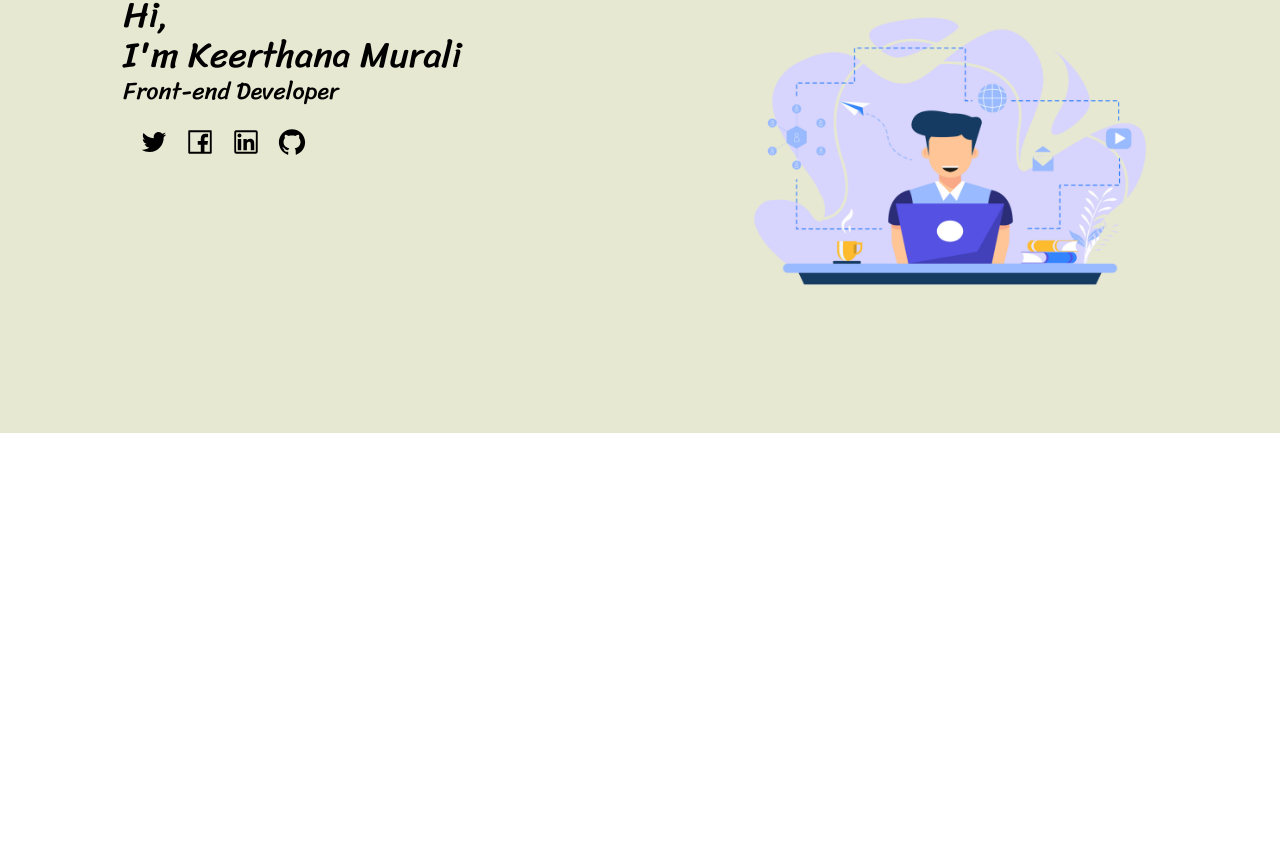
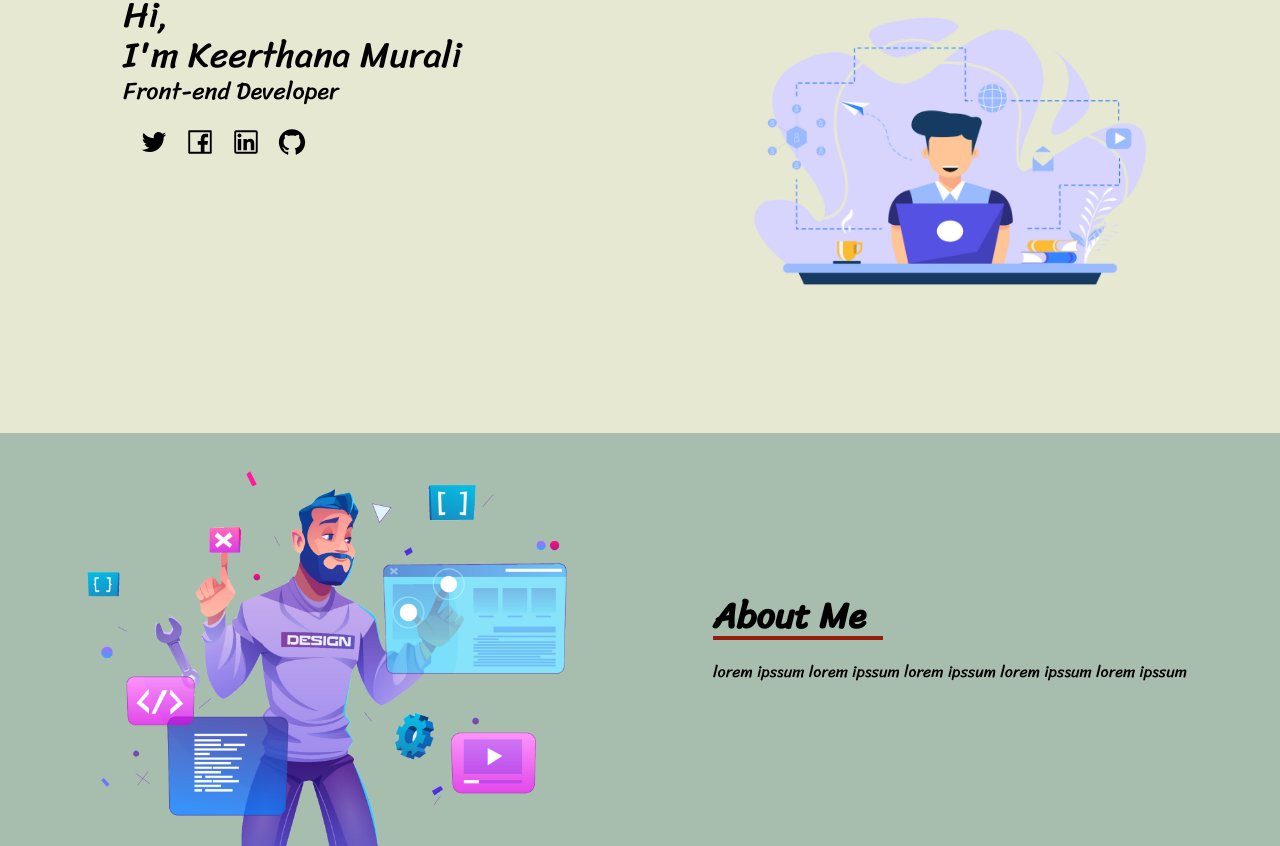
Before and after one commit to keerthanamurali612/keerthanamurali.github.io, a React (Create React App) app in the folder portfolio_website/: page / in a window 1280 px wide. Shown: the part 209-1055 px from the top of the page. Before the commit the page ends 800 px from the top, so only its background shows below. Built offline with nearby package versions, Linux system fonts and the light colour scheme.

Commit message:
can't rgb use  go to tailwind config extend to apply color

```diff
--- a/portfolio_website/src/App.css
+++ b/portfolio_website/src/App.css
@@ -16,6 +16,10 @@ header ul li {
 
 }
 
+.bg-about-primary{
+  background: #A7BEAE;
+}
+
 .mobile-nav{
   @apply fixed top-16 left-0 bg-zinc-500 w-full h-1/4;
 }
--- a/portfolio_website/src/App.js
+++ b/portfolio_website/src/App.js
@@ -1,6 +1,7 @@
 import './App.css';
 import Header from './Components/Header';
 import Hero from './Components/Hero';
+import About from './Components/About';
 
 function App() {
   return (
@@ -8,6 +9,8 @@ function App() {
 
      <Header/>
      <Hero/>
+     <About/>
+
     </div>
   );
 }
--- /dev/null
+++ b/portfolio_website/src/Components/About.js
@@ -0,0 +1,22 @@
+import AboutImg from '../assets/about.png';
+
+export default function About (){
+    return <section className='flex bg-about-primary px-5 font-hero-font'>
+        <div className='w-1/2'>
+            <img  src={AboutImg}/>
+        </div>
+        <div className='w-1/2 flex justify-center'>
+
+          <div className='flex flex-col justify-center'>
+          <h1 className='text-4xl text-black border-b-4 border-[#971b0a] mb-5 w-[170px] font-bold '>About Me</h1>
+          <p className='2xl'> lorem ipssum lorem ipssum lorem ipssum lorem ipssum lorem ipssum   </p>
+
+          </div>
+
+
+
+
+        </div>
+
+    </section>
+}
--- a/portfolio_website/tailwind.config.js
+++ b/portfolio_website/tailwind.config.js
@@ -4,7 +4,11 @@ module.exports = {
     "./src/**/*.{js,jsx,ts,tsx}",
   ],
   theme: {
-    extend: {},
+    extend: {
+      borderColor:{
+        'primary':'rgb(85 81 227)'
+      }
+    },
     fontFamily:{
       'header-font':'Poppins',
       'hero-font':'Sriracha'
```
